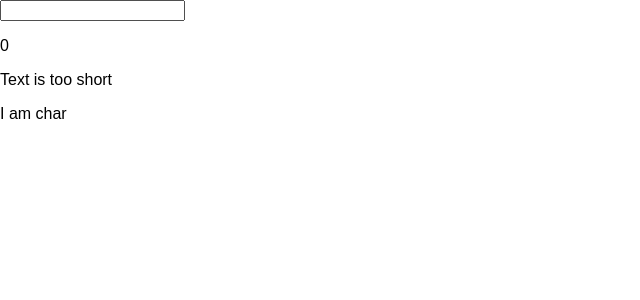
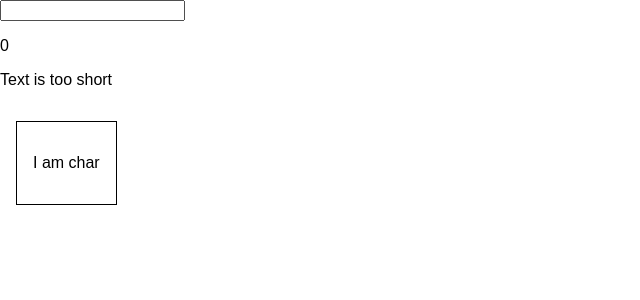
Before and after one commit to ff18qd/udemy-react-assign2, a React (Create React App) app in the folder my-app/: page / in a window 1280 px wide. Shown: the top 300 px of the page, without its empty margins (0-640 px from the left). Built offline with nearby package versions, Linux system fonts and the light colour scheme.

Commit message:
inline style

```diff
--- a/my-app/src/components/CharComponent.js
+++ b/my-app/src/components/CharComponent.js
@@ -3,6 +3,13 @@ import React, { Component } from 'react';
 class CharComponent extends Component {
 
     render() {
+        var style = {
+            display: 'inline-block',
+            padding: "16px",
+            textalign: 'center',
+            margin: "16px",
+            border: '1px solid black'
+        }
 
         // let showMessage="Text is too short";
 
@@ -12,7 +19,7 @@ class CharComponent extends Component {
         //     showMessage="Text is long enough which is good";
         // }
         return (
-            <div className="char">
+            <div className="char" style={style}>
                 <p>I am char</p>
             </div>
         );
```
